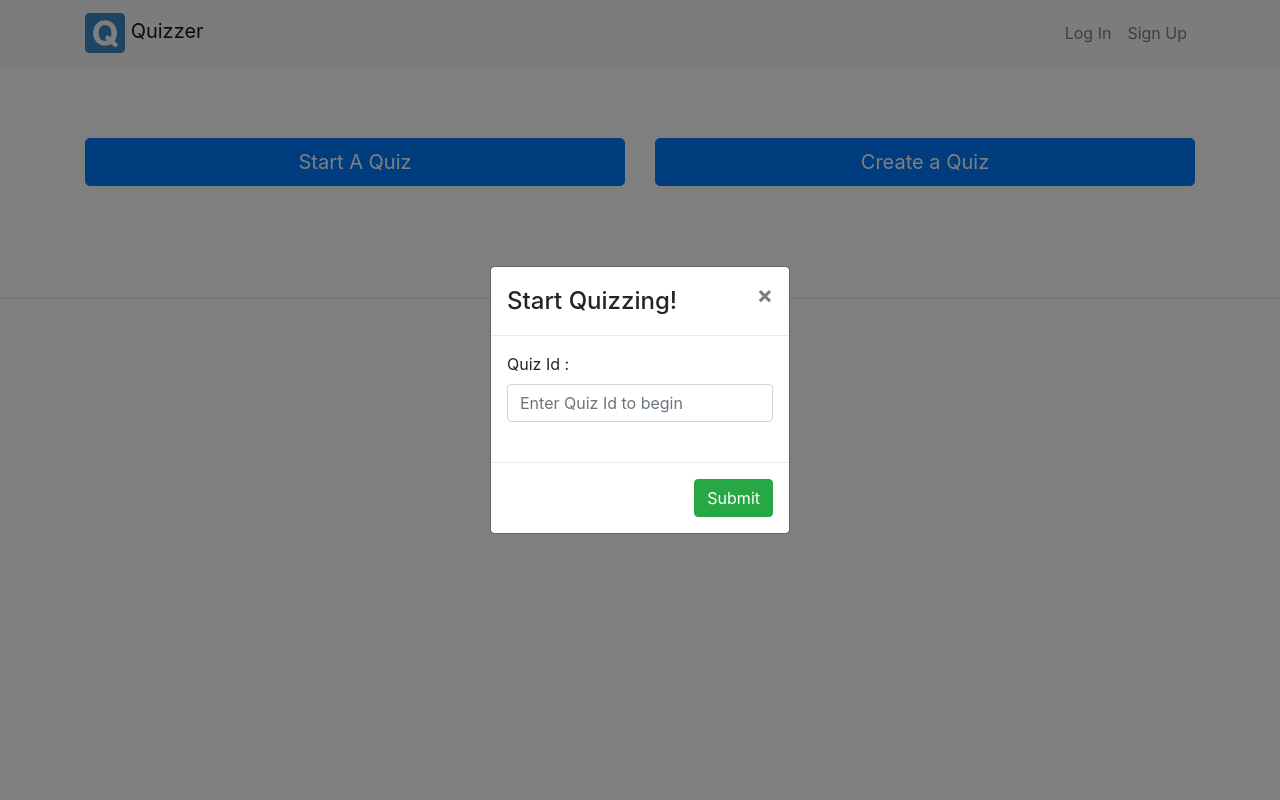
After one commit to rht6226/Quizzer, a Django app: page /accounts/dashboard in a window 1280 px wide, after a click on "Start A Quiz". The commit adds this page. Run offline with Django 3.2, Linux system fonts and the light colour scheme; some libraries are stand-ins or nearby versions.

Commit message:
Backend - Rohit quiz version - 1.3 Minor Tweak. Dashboard added.

```diff
--- a/Quizzer/templates/base.html
+++ b/Quizzer/templates/base.html
@@ -33,7 +33,7 @@
 
                 {% if user.is_authenticated %}
                 <!-- Executed when user is logged in. On click The Js code submits the form -->
-                <a href="{% url 'profile' %}"><img class = 'nav-img' src='{{user.profile.image_url}}' width=40 height=40></a>
+                <a href="{% url 'dashboard' %}"><img class = 'nav-img' src='{{user.profile.image_url}}' width=40 height=40></a>
                 <li class="nav-item dropdown">
                 <a class="nav-link nav-item dropdown-toggle" href="#" id="navbarDropdown" role="button" data-toggle="dropdown">
                     {{user.first_name}} {{user.last_name}}
--- a/quiz/urls.py
+++ b/quiz/urls.py
@@ -5,4 +5,5 @@ from . import views
 urlpatterns = [
     path('cook', views.create, name='create_quiz'),
     path('test/<slug:quizid>', views.conduct_quiz, name='test'),
+    path('test/<slug:quizid>/login', views.welcome, name = 'welcome'),
 ]
--- a/quiz/views.py
+++ b/quiz/views.py
@@ -65,9 +65,13 @@ def create(request):
 @login_required(login_url = '/accounts/login')
 def conduct_quiz(request, quizid):
     item = get_object_or_404(Quiz, quiz_id=quizid)
-    print(item.name)
     data = Question.objects.filter(quiz = item)
     querys = []
     for thing in data:
         querys.append(thing)
     return render(request, 'takequiz.html', {'quiz_object': item, 'quiz_data': querys})
+
+@login_required(login_url = '/accounts/login')
+def welcome(request, quizid):
+    item = get_object_or_404(Quiz, quiz_id=quizid)
+    return render(request, 'quizfront.html', {'quiz_object': item})
--- /dev/null
+++ b/users/templates/dashboard.html
@@ -0,0 +1,59 @@
+{% extends 'base.html' %}
+{% load staticfiles %}
+
+{% block content %}
+    <br/>
+    <br>
+    <br>
+    <div class="container">
+
+{% if messages %}
+    {% for message in messages %}
+        <div class="alert alert-success alert-dismissable">
+    <strong>
+        {{ message }}
+</strong>
+          <button type="button" class="close" data-dismiss="alert">&times;</button>
+        </div>
+    {% endfor %}
+</ul>
+{% endif %}
+<div class="row">
+
+        <div class="col-md">
+            <button  class="btn btn-primary btn-lg btn-block btn-huge" data-toggle="modal" data-target="#myModal">Start A Quiz</a>
+        </div>
+
+        <div class="col-md">
+            <a href="{% url 'create_quiz' %}" class="btn btn-primary btn-lg btn-block btn-huge">Create a Quiz</a>
+        </div>
+</div>
+    </div>
+<div class="modal modal fade" id="myModal">
+    <div class="modal-dialog modal-sm modal-dialog-centered">
+        <div class="modal-content">
+        <div class="modal-header">
+          <h4 class="modal-title">Start Quizzing!</h4>
+          <button type="button" class="close" data-dismiss="modal">&times;</button>
+        </div>
+
+        <form  method="POST" action="">
+            {% csrf_token %}
+        <div class="modal-body">
+            <label for="quiz_id">Quiz Id :</label>
+            <input type="text" id="username" class="form-control -p3" placeholder="Enter Quiz Id to begin" required autofocus name="quiz_id"><br>
+        </div>
+        <div class="modal-footer">
+          <button type="submit" class="btn btn-success" >Submit</button>
+        </div>
+        </form>
+      </div>
+    </div>
+</div>
+
+    <br>
+    <br>
+    <br>
+    <br>
+    <hr>
+{% endblock %}
--- a/users/templates/login.html
+++ b/users/templates/login.html
@@ -17,7 +17,8 @@ Quizzer|Login
     <form class="form-signin" method="POST" action="{% url 'login' %}">
         {% csrf_token %}
         <div class="text-center">
-            <img src="{% static 'icon.png' %}" class="d-inline-block align-top">
+            <img src="{% static 'letter-q.png' %}" class="d-inline-block align-top" width="80">
+            <br>
             <h1 class="h3 mb-3 font-weight-normal">Sign In</h1>
         </div>
             <label for="username">Username :</label>
--- a/users/templates/signup.html
+++ b/users/templates/signup.html
@@ -16,7 +16,8 @@ Quizzer|SignUp
         <form class="form-signin" method="POST" action="{% url 'signup' %}">
             {% csrf_token %}
             <div class="text-center">
-                <img src="{% static 'icon.png' %}" class="d-inline-block align-top">
+                <img src="{% static 'letter-q.png' %}" class="d-inline-block align-top" width="80">
+                <br>
                 <h1 class="h3 mb-3 font-weight-normal">Sign Up!</h1>
             </div>
                 <label for="username">Username :</label>
--- a/users/urls.py
+++ b/users/urls.py
@@ -7,5 +7,6 @@ urlpatterns = [
     path('signup', views.signup, name='signup'),
     path('logout', views.logout, name='logout'),
     path('profile', views.profile, name ='profile'),
+    path('dashboard', views.dash, name='dashboard'),
     path('edit_profile', views.update_profile, name='edit_profile'),
 ]
--- a/users/views.py
+++ b/users/views.py
@@ -59,7 +59,7 @@ def login(request):
         user = auth.authenticate(username = request.POST['username'], password= request.POST['password'])
         if user is not None:
             auth.login(request, user)
-            return redirect('home')
+            return redirect('dashboard')
         else:
             return render(request, 'login.html', {'error': 'Invalid Credentials! Please enter correct username and password.'})
     else:
@@ -69,3 +69,6 @@ def logout(request):
     if request.method == 'POST':
         auth.logout(request)
         return redirect('home')
+
+def dash(request):
+    return render(request,'dashboard.html')
```
